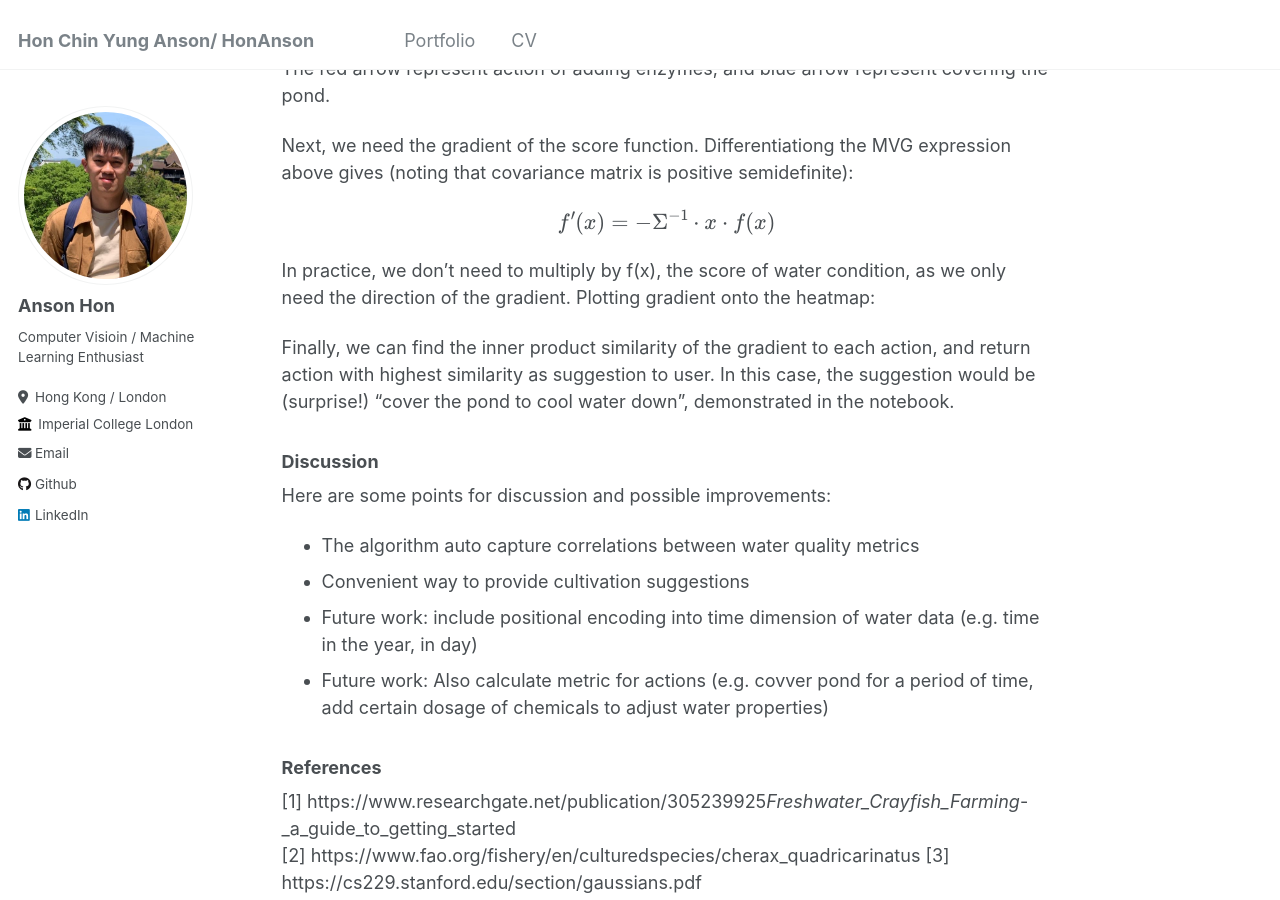
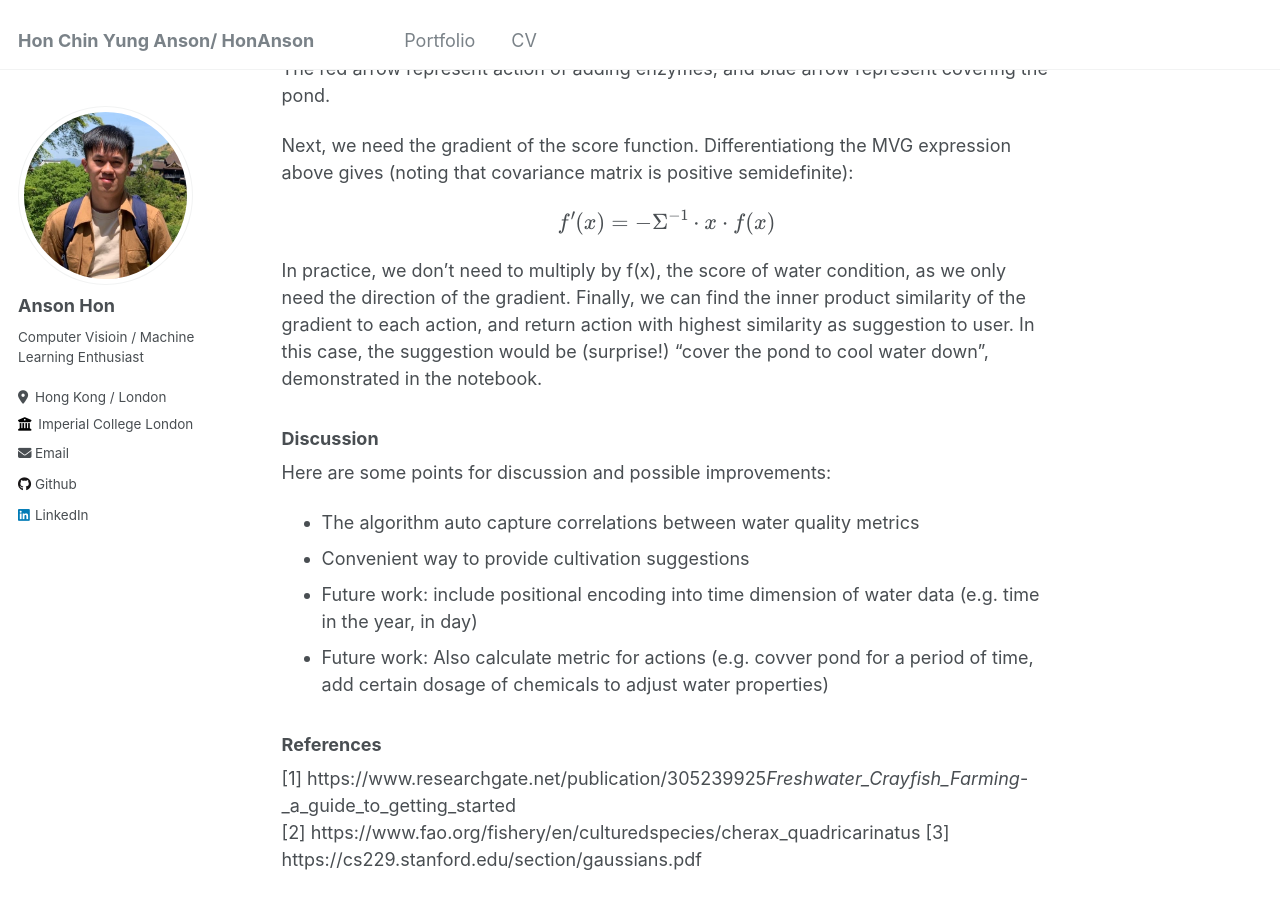
Before and after one commit to HonAnson/HonAnson.github.io, a Jekyll site: the page built from _portfolio/portfolio-3.md, in a window 1280 px wide and 900 px high, scrolled down 2468 px. Built offline with Jekyll 4.4.1, drawn with Linux system fonts in a browser that asks for light colours.

Commit message:
minor update

```diff
--- a/_portfolio/portfolio-3.md
+++ b/_portfolio/portfolio-3.md
@@ -91,9 +91,7 @@ Next, we need the gradient of the score function. Differentiationg the MVG expre
 
 $$ f'(x) = -\Sigma^{-1}\cdot{}x\cdot{}f(x)$$
 
-In practice, we don't need to multiply by f(x), the score of water condition, as we only need the direction of the gradient. Plotting gradient onto the heatmap:
-
-Finally, we can find the inner product similarity of the gradient to each action, and return action with highest similarity as suggestion to user. In this case, the suggestion would be (surprise!) "cover the pond to cool water down", demonstrated in the notebook.
+In practice, we don't need to multiply by f(x), the score of water condition, as we only need the direction of the gradient. Finally, we can find the inner product similarity of the gradient to each action, and return action with highest similarity as suggestion to user. In this case, the suggestion would be (surprise!) "cover the pond to cool water down", demonstrated in the notebook.
 
 
 
```
